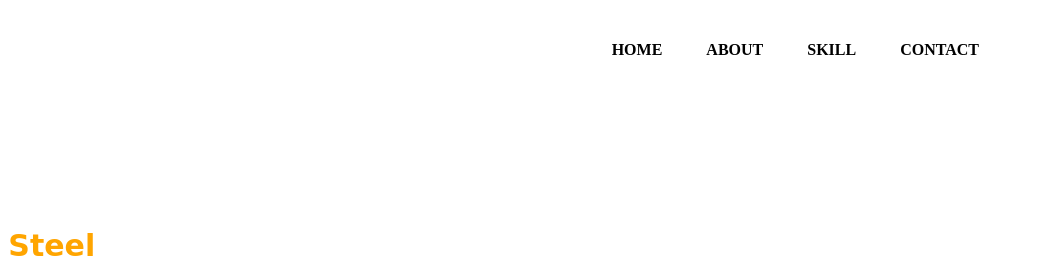
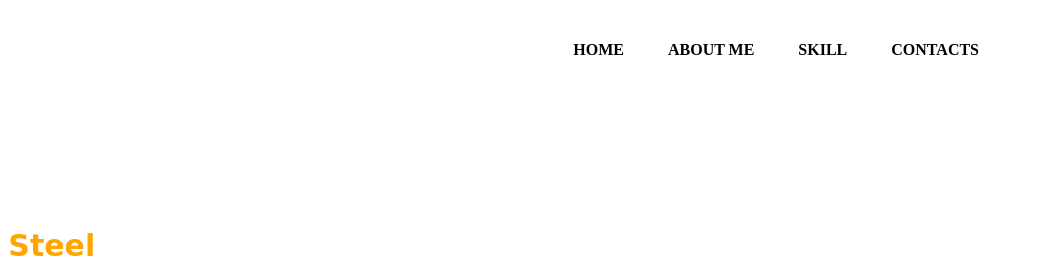
Before and after one commit to sayujck/portfolio, a plain HTML site: page index.html in a window 1280 px wide. Shown: the top 280 px of the page, 231-1280 px from the left. Drawn offline with nearby package versions, Linux system fonts and the light colour scheme; a web font is replaced by a local one.

Commit message:
portfolio v2

```diff
--- a/index.html
+++ b/index.html
@@ -23,9 +23,9 @@
              <!-- links -->
              <ul>
                 <li class="listItem"><a class="links" href="#home">HOME</a></li>
-                <li class="listItem"><a class="links" href="#about">ABOUT</a></li>
+                <li class="listItem"><a class="links" href="#about">ABOUT ME</a></li>
                 <li class="listItem"><a class="links" href="#skill">SKILL</a></li>
-                <li class="listItem"><a class="links" href="#contact">CONTACT</a></li>
+                <li class="listItem"><a class="links" href="#contact">CONTACTS</a></li>
              </ul>
         </nav>
         <!-- Home -->
```
